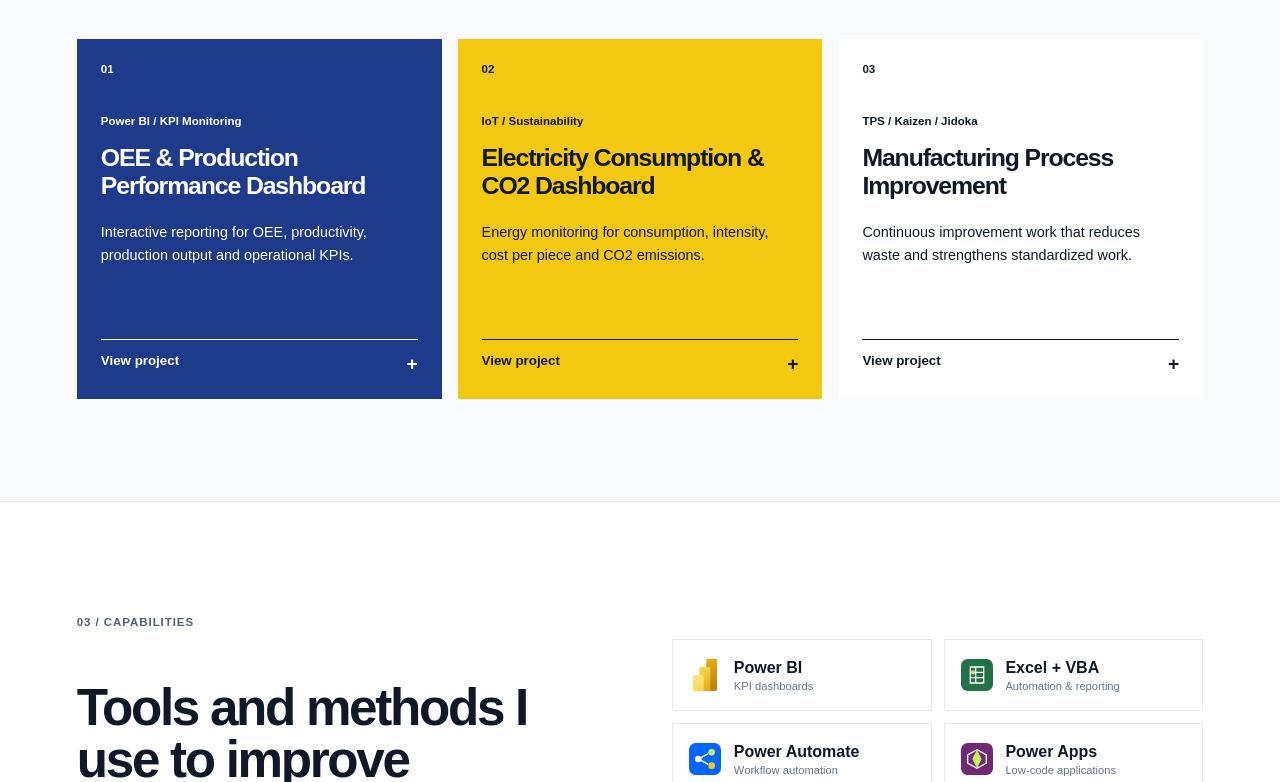
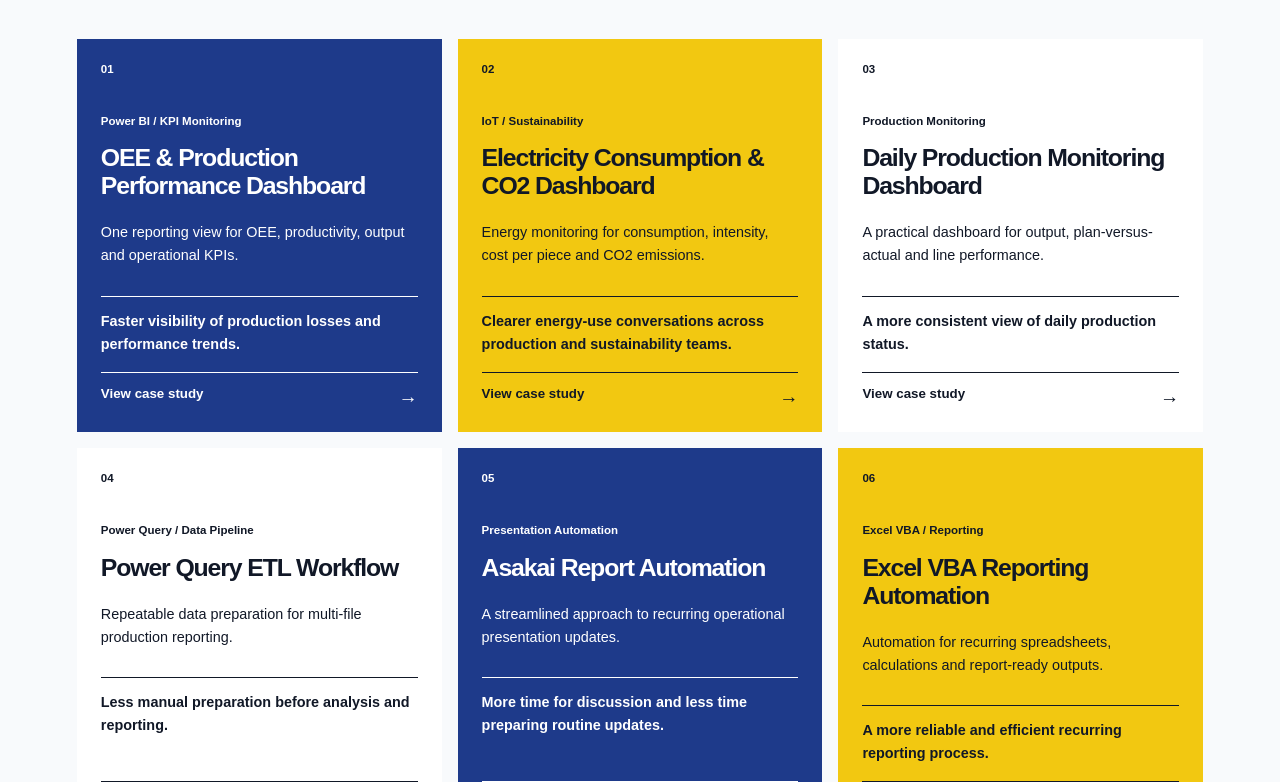
Before and after one commit to seksanchaina/seksan-portfolio, a React (Vite) app: page / in a window 1280 px wide. Shown: the part 1698-2480 px from the top of the page. Built offline with nearby package versions, Linux system fonts and the light colour scheme.

Commit message:
Expand solutions into case study portfolio

```diff
--- a/src/App.jsx
+++ b/src/App.jsx
@@ -2,17 +2,72 @@ import { useState } from "react";
 import Header from "./components/Header";
 import Hero from "./components/Hero";
 import ProjectCard from "./components/ProjectCard";
+import ProjectModal from "./components/ProjectModal";
 import Footer from "./components/Footer";
 import { projects, tools } from "./data/projects";
 
 export default function App() {
   const [menuOpen, setMenuOpen] = useState(false);
   const [selectedProject, setSelectedProject] = useState(null);
-  return <><Header menuOpen={menuOpen} onMenuToggle={() => setMenuOpen((open) => !open)} /><main><Hero />
-    <section className="section" id="about"><p className="eyebrow">01 / About</p><div className="two-column"><h2>From the shop floor to the dashboard.</h2><div><p>I work at the intersection of production control, continuous improvement and data visualization.</p><p>Currently, I support production operations at AH BRAKE (Thailand), developing dashboards for OEE, productivity and energy consumption.</p></div></div></section>
-    <section className="work section" id="work"><p className="eyebrow">02 / Selected work</p><h2>Projects that connect data with daily decisions.</h2><div className="project-grid">{projects.map((project) => <ProjectCard key={project.id} project={project} onSelect={setSelectedProject} />)}</div></section>
-    <section className="section" id="skills"><p className="eyebrow">03 / Capabilities</p><div className="skills-layout"><h2>Tools and methods I use to improve performance.</h2><div className="tool-grid">{tools.map(([icon, name, description]) => <article className="tool-card" key={name}>{icon ? <img src={icon} alt=""/> : <span className="tool-mark">{name === "Power Query" ? "PQ" : "DB"}</span>}<div><strong>{name}</strong><span>{description}</span></div></article>)}</div></div></section>
-    <section className="experience section"><p className="eyebrow">04 / Experience</p><div className="experience-list"><article><p>Oct 2024 - Present</p><h3>Production Officer</h3><span>AH BRAKE (Thailand) Co., Ltd. · Rayong</span></article><article><p>Jun 2024 - Sep 2024</p><h3>TPS Officer</h3><span>Maruyasu Industries (Thailand) Co., Ltd. · Rayong</span></article><article><p>2022 - 2024</p><h3>Production Control Officer</h3><span>DENSO TEN (Thailand) Co., Ltd. · Rayong</span></article></div></section>
-    <section className="contact" id="contact"><p className="eyebrow">05 / Contact</p><h2>Let’s improve the next process together.</h2><a className="contact-email" href="mailto:seksan.chaina@gmail.com">seksan.chaina@gmail.com ↗</a></section>
-  </main>{selectedProject && <div className="modal-backdrop" onClick={() => setSelectedProject(null)}><section className="project-modal" role="dialog" aria-modal="true" aria-labelledby="modal-title" onClick={(event) => event.stopPropagation()}><button className="modal-close" onClick={() => setSelectedProject(null)} aria-label="Close project details">×</button><p className="eyebrow">{selectedProject.tag}</p><h2 id="modal-title">{selectedProject.title}</h2><p>{selectedProject.summary}</p><ul>{selectedProject.details.map((detail) => <li key={detail}>{detail}</li>)}</ul></section></div>}<Footer /></>;
+
+  return (
+    <>
+      <Header menuOpen={menuOpen} onMenuToggle={() => setMenuOpen((open) => !open)} />
+      <main>
+        <Hero />
+
+        <section className="section" id="about">
+          <p className="eyebrow">01 / About</p>
+          <div className="two-column">
+            <h2>From the shop floor to the dashboard.</h2>
+            <div>
+              <p>I work at the intersection of production control, continuous improvement and data visualization.</p>
+              <p>Currently, I support production operations at AH BRAKE (Thailand), developing dashboards for OEE, productivity and energy consumption.</p>
+            </div>
+          </div>
+        </section>
+
+        <section className="work section" id="work">
+          <p className="eyebrow">02 / Solutions</p>
+          <h2>Projects that connect data with daily decisions.</h2>
+          <div className="project-grid">
+            {projects.map((project) => <ProjectCard key={project.id} project={project} onSelect={setSelectedProject} />)}
+          </div>
+        </section>
+
+        <section className="section" id="skills">
+          <p className="eyebrow">03 / Capabilities</p>
+          <div className="skills-layout">
+            <h2>Tools and methods I use to improve performance.</h2>
+            <div className="tool-grid">
+              {tools.map(([icon, name, description]) => (
+                <article className="tool-card" key={name}>
+                  {icon ? <img src={icon} alt="" /> : <span className="tool-mark">{name === "Power Query" ? "PQ" : "DB"}</span>}
+                  <div><strong>{name}</strong><span>{description}</span></div>
+                </article>
+              ))}
+            </div>
+          </div>
+        </section>
+
+        <section className="experience section">
+          <p className="eyebrow">04 / Experience</p>
+          <div className="experience-list">
+            <article><p>Oct 2024 - Present</p><h3>Production Officer</h3><span>AH BRAKE (Thailand) Co., Ltd. | Rayong</span></article>
+            <article><p>Jun 2024 - Sep 2024</p><h3>TPS Officer</h3><span>Maruyasu Industries (Thailand) Co., Ltd. | Rayong</span></article>
+            <article><p>2022 - 2024</p><h3>Production Control Officer</h3><span>DENSO TEN (Thailand) Co., Ltd. | Rayong</span></article>
+          </div>
+        </section>
+
+        <section className="contact" id="contact">
+          <p className="eyebrow">05 / Contact</p>
+          <h2>Let's improve the next process together.</h2>
+          <a className="contact-email" href="mailto:seksan.chaina@gmail.com">seksan.chaina@gmail.com ↗</a>
+        </section>
+      </main>
+
+      <ProjectModal project={selectedProject} onClose={() => setSelectedProject(null)} />
+      <Footer />
+    </>
+  );
 }
--- a/src/components/ProjectCard.jsx
+++ b/src/components/ProjectCard.jsx
@@ -1 +1,16 @@
-export default function ProjectCard({ project, onSelect }) { return <article className={`project-card ${project.tone}`}><div className="project-number">{project.number}</div><p className="project-tag">{project.tag}</p><h3>{project.title}</h3><p>{project.summary}</p><button className="project-button" onClick={() => onSelect(project)}>View project <span>+</span></button></article>; }
+import "./project-card.css";
+
+export default function ProjectCard({ project, onSelect }) {
+  return (
+    <article className={`project-card ${project.tone}`}>
+      <div className="project-number">{project.number}</div>
+      <p className="project-tag">{project.tag}</p>
+      <h3>{project.title}</h3>
+      <p>{project.summary}</p>
+      <p className="project-impact">{project.impact}</p>
+      <button className="project-button" onClick={() => onSelect(project)} aria-haspopup="dialog">
+        View case study <span aria-hidden="true">→</span>
+      </button>
+    </article>
+  );
+}
--- /dev/null
+++ b/src/components/ProjectModal.jsx
@@ -0,0 +1,21 @@
+import "./project-modal.css";
+
+export default function ProjectModal({ project, onClose }) {
+  if (!project) return null;
+
+  return (
+    <div className="modal-backdrop" onClick={onClose}>
+      <section className="project-modal" role="dialog" aria-modal="true" aria-labelledby="modal-title" onClick={(event) => event.stopPropagation()}>
+        <button className="modal-close" onClick={onClose} aria-label="Close project details">×</button>
+        <div className="case-study-meta"><p className="eyebrow">{project.tag}</p><span>Case {project.number}</span></div>
+        <h2 id="modal-title">{project.title}</h2>
+        <p className="case-study-summary">{project.summary}</p>
+        <div className="case-study-grid">
+          <div><p className="case-study-label">Focus</p><p>{project.challenge}</p></div>
+          <div><p className="case-study-label">What I delivered</p><ul>{project.details.map((detail) => <li key={detail}>{detail}</li>)}</ul></div>
+        </div>
+        <div className="case-study-impact"><p>Intended outcome</p><strong>{project.impact}</strong></div>
+      </section>
+    </div>
+  );
+}
--- /dev/null
+++ b/src/components/project-card.css
@@ -0,0 +1,20 @@
+.project-card .project-impact {
+  margin: 0.9rem 0 1rem;
+  padding-top: 0.8rem;
+  border-top: 1px solid currentColor;
+  font-size: 0.78rem;
+  font-weight: 700;
+  line-height: 1.5;
+}
+
+.project-card .project-button {
+  transition: transform 160ms ease;
+}
+
+.project-card .project-button:hover {
+  transform: translateX(4px);
+}
+
+@media (prefers-reduced-motion: reduce) {
+  .project-card .project-button { transition: none; }
+}
--- a/src/data/projects.js
+++ b/src/data/projects.js
@@ -1,8 +1,79 @@
 export const projects = [
-  { id: "oee", number: "01", tone: "dark", tag: "Power BI / KPI Monitoring", title: "OEE & Production Performance Dashboard", summary: "Interactive reporting for OEE, productivity, production output and operational KPIs.", details: ["OEE, productivity and output", "Power BI and data modeling", "Faster loss identification"] },
-  { id: "energy", number: "02", tone: "lime", tag: "IoT / Sustainability", title: "Electricity Consumption & CO2 Dashboard", summary: "Energy monitoring for consumption, intensity, cost per piece and CO2 emissions.", details: ["IoT energy monitoring", "Monthly trends", "Power BI and Excel"] },
-  { id: "tps", number: "03", tone: "pale", tag: "TPS / Kaizen / Jidoka", title: "Manufacturing Process Improvement", summary: "Continuous improvement work that reduces waste and strengthens standardized work.", details: ["Kaizen and Jidoka", "PCS and Yamazumi", "Productivity improvement"] }
+  {
+    id: "oee",
+    number: "01",
+    tone: "dark",
+    tag: "Power BI / KPI Monitoring",
+    title: "OEE & Production Performance Dashboard",
+    summary: "One reporting view for OEE, productivity, output and operational KPIs.",
+    challenge: "Give production teams a clear daily view of performance, losses and priorities.",
+    details: ["Defined KPI structure for OEE, output and productivity", "Designed drill-down views for faster loss identification", "Built a Power BI reporting flow for daily decisions"],
+    impact: "Faster visibility of production losses and performance trends."
+  },
+  {
+    id: "energy",
+    number: "02",
+    tone: "lime",
+    tag: "IoT / Sustainability",
+    title: "Electricity Consumption & CO2 Dashboard",
+    summary: "Energy monitoring for consumption, intensity, cost per piece and CO2 emissions.",
+    challenge: "Connect energy data with production context so improvement opportunities are easier to find.",
+    details: ["Organized consumption, intensity and cost-per-piece metrics", "Created monthly trend and comparison views", "Prepared data for Power BI and Excel analysis"],
+    impact: "Clearer energy-use conversations across production and sustainability teams."
+  },
+  {
+    id: "monitoring",
+    number: "03",
+    tone: "pale",
+    tag: "Production Monitoring",
+    title: "Daily Production Monitoring Dashboard",
+    summary: "A practical dashboard for output, plan-versus-actual and line performance.",
+    challenge: "Reduce the effort needed to turn shop-floor updates into a consistent daily report.",
+    details: ["Mapped plan-versus-actual reporting needs", "Standardized daily performance indicators", "Designed a readable dashboard layout for production teams"],
+    impact: "A more consistent view of daily production status."
+  },
+  {
+    id: "etl",
+    number: "04",
+    tone: "pale",
+    tag: "Power Query / Data Pipeline",
+    title: "Power Query ETL Workflow",
+    summary: "Repeatable data preparation for multi-file production reporting.",
+    challenge: "Replace manual copy-and-paste work with a refreshable preparation process.",
+    details: ["Combined source files into a consistent structure", "Applied reusable cleaning and transformation steps", "Prepared reliable datasets for dashboard reporting"],
+    impact: "Less manual preparation before analysis and reporting."
+  },
+  {
+    id: "asakai",
+    number: "05",
+    tone: "dark",
+    tag: "Presentation Automation",
+    title: "Asakai Report Automation",
+    summary: "A streamlined approach to recurring operational presentation updates.",
+    challenge: "Make routine presentation preparation faster while keeping the message consistent.",
+    details: ["Structured recurring report inputs", "Automated repeatable content preparation", "Focused slides on key actions and progress"],
+    impact: "More time for discussion and less time preparing routine updates."
+  },
+  {
+    id: "vba",
+    number: "06",
+    tone: "lime",
+    tag: "Excel VBA / Reporting",
+    title: "Excel VBA Reporting Automation",
+    summary: "Automation for recurring spreadsheets, calculations and report-ready outputs.",
+    challenge: "Reduce repetitive spreadsheet work while preserving clear, controlled reporting.",
+    details: ["Automated repetitive reporting steps", "Standardized calculation and output formats", "Created easier-to-use workflows for report users"],
+    impact: "A more reliable and efficient recurring reporting process."
+  }
 ];
+
 const asset = (path) => `${import.meta.env.BASE_URL}assets/icons/${path}`;
 
-export const tools = [[asset("power-bi.svg"), "Power BI", "KPI dashboards"], [asset("excel.svg"), "Excel + VBA", "Automation & reporting"], [asset("automation.svg"), "Power Automate", "Workflow automation"], [asset("power-apps.svg"), "Power Apps", "Low-code applications"], [null, "Power Query", "Data transformation"], [null, "Data Modeling", "Database concepts"]];
+export const tools = [
+  [asset("power-bi.svg"), "Power BI", "KPI dashboards"],
+  [asset("excel.svg"), "Excel + VBA", "Automation & reporting"],
+  [asset("automation.svg"), "Power Automate", "Workflow automation"],
+  [asset("power-apps.svg"), "Power Apps", "Low-code applications"],
+  [null, "Power Query", "Data transformation"],
+  [null, "Data Modeling", "Database concepts"]
+];
```
Also changed, not shown: src/components/project-modal.css (added, +12 -0 lines).
